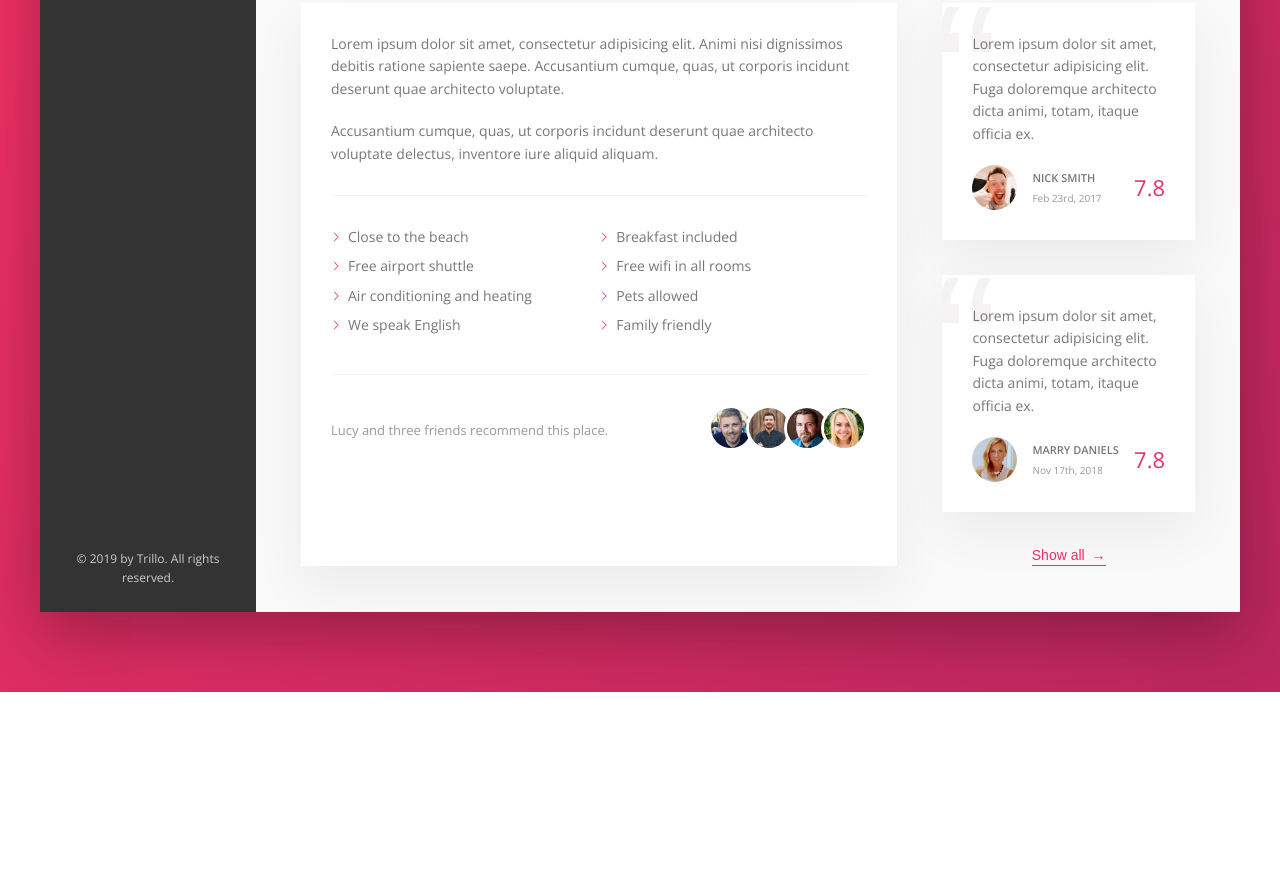
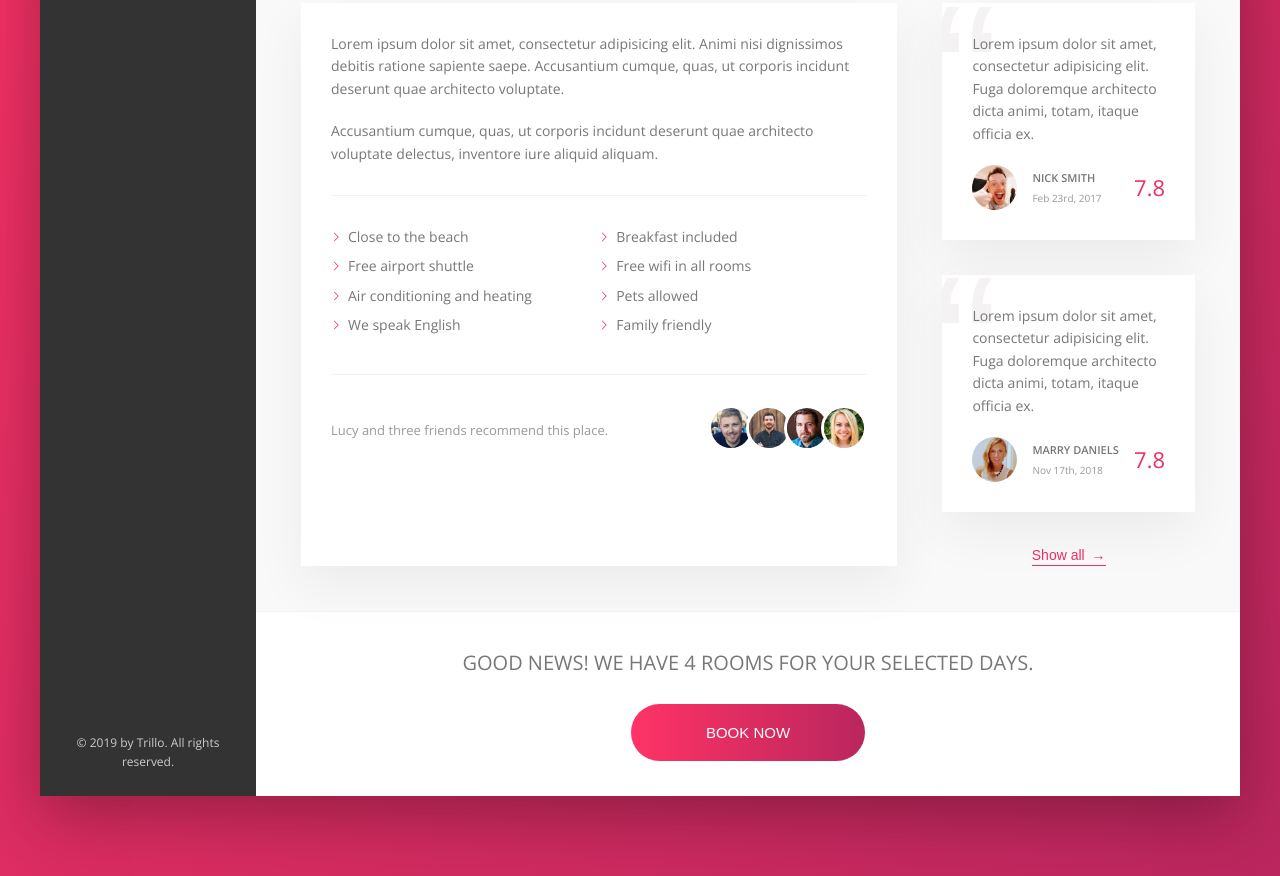
Before and after one commit to Qurbachi/TrilloApp, a website: page index.html in a window 1280 px wide. Shown: the part 649-1525 px from the top of the page. Before the commit the page ends 1341 px from the top, so only its background shows below. Drawn offline with nearby package versions, Linux system fonts and the light colour scheme.

Commit message:
Builds and styles the CTA section

```diff
--- a/index.html
+++ b/index.html
@@ -189,6 +189,15 @@
                   <button class="btn-inline">Show all <span>&rarr;</span></button>
                 </div>
               </div>
+              <div class="cta">
+                <h2 class="cta__book-now">
+                  Good news! we have 4 rooms for Your selected days.
+                </h2>
+                <button class="btn">
+                  <span class="btn__visible">Book now</span>
+                  <span class="btn__invisible">Only 4 rooms left</span>
+                </button>
+              </div>
             </main>
           </div>
         </div>
--- a/sass/components.scss
+++ b/sass/components.scss
@@ -409,6 +409,56 @@
     }
   }
 
+  .btn {
+    font-size: 1.5rem;
+    font-weight: 300;
+    text-transform: uppercase;
+    border-radius: 100px;
+    border: none;
+    color: #fff;
+    background-image: linear-gradient(to right, var(--color-primary-light), var(--color-primary-dark));
+    position: relative;
+    overflow: hidden;
+    transition: all .5s;
+    cursor: pointer;
+
+    & > * {
+      display: block;
+      height: 100%;
+      transition: all .2s;
+    }
+
+    &__visible {
+      padding: 2rem 7.5rem;
+    }
+
+    &__invisible {
+      position: absolute;
+      left: 0;
+      top: -100%;
+      padding: 2rem 0;
+      width: 100%;
+    }
+
+    &:hover {
+      background-image: linear-gradient(to left, var(--color-primary-light), var(--color-primary-dark));
+    }
+
+    &:hover &__visible {
+      transform: translateY(100%);
+    }
+
+    &:hover &__invisible {
+      top: 0;
+    }
+
+    &:focus {
+      outline: none;
+      animation: pulsate 1s infinite;
+    }
+  }
+
+
   //////////////////ANIMATIONS
   @keyframes pulsate {
     0% {
--- a/sass/layout.scss
+++ b/sass/layout.scss
@@ -55,3 +55,16 @@
   align-items: center;
   justify-content: center;
 }
+
+//////////////CALL TO ACTION
+.cta {
+  padding: 3.5rem 0;
+  text-align: center;
+
+  &__book-now {
+    font-size: 2rem;
+    font-weight: 300;
+    text-transform: uppercase;
+    margin-bottom: 2.5rem;
+  }
+}
```
Also changed, not shown: css/style.css.
